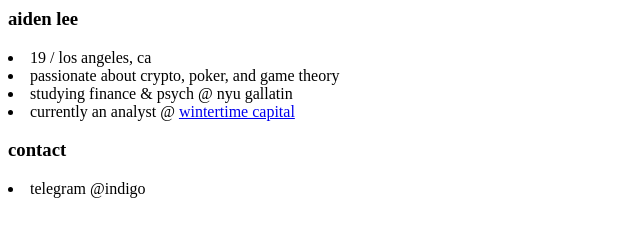
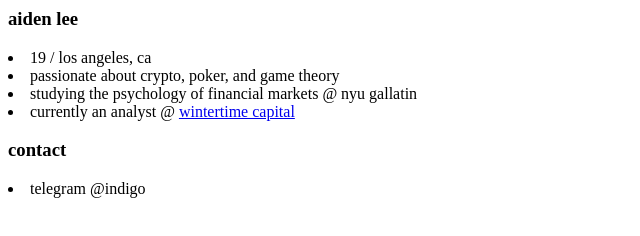
Before and after one commit to dotaesthetic/aiden.sbs, a plain HTML site: page index.html in a window 1280 px wide. Shown: the whole page, without its empty margins (0-640 px from the left). Drawn offline with Linux system fonts and the light colour scheme.

Commit message:
Update index.html

```diff
--- a/index.html
+++ b/index.html
@@ -2,7 +2,7 @@
 <h3> aiden lee </h3>
 <li> 19 / los angeles, ca</li>
 <li> passionate about crypto, poker, and game theory</li>
-<li> studying finance & psych @ nyu gallatin</li>
+<li> studying the psychology of financial markets @ nyu gallatin</li>
 <li> currently an analyst @ <a href="https://wintertime.cc">wintertime capital</a></li>
 
 <h3> contact </h3>
```
